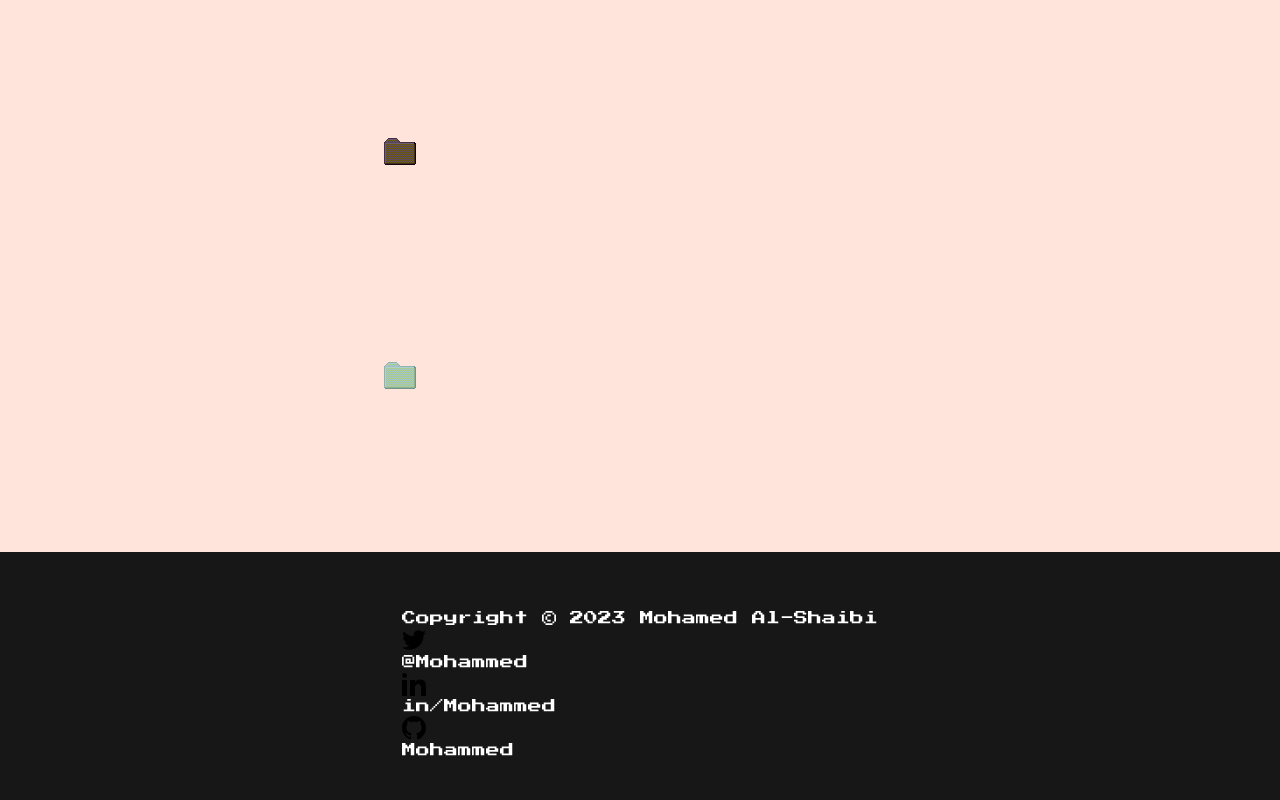
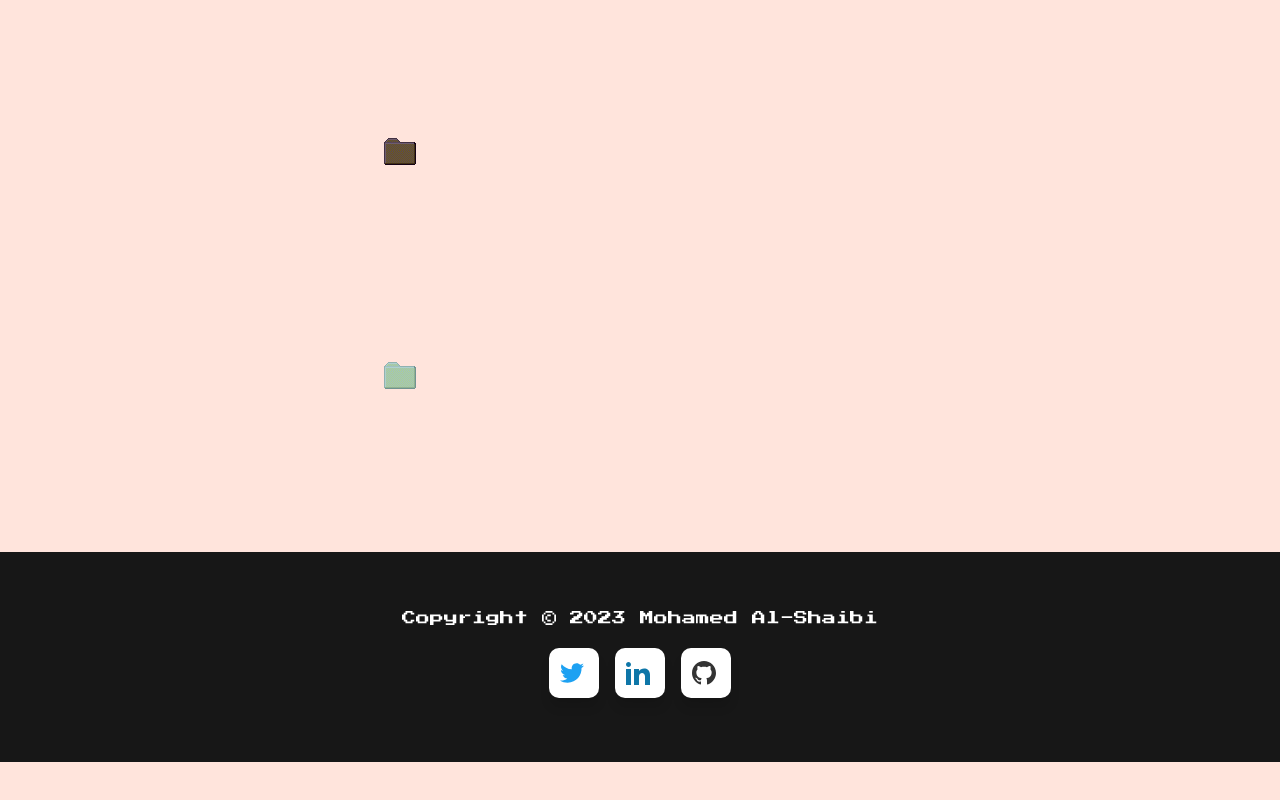
Before and after one commit to Moh-alshaibi/My-Portfolio-, a React (Vite) app: page / in a window 1280 px wide. Shown: the part 1254-2054 px from the top of the page. After the commit the page ends 2016 px from the top, so only its background shows below. Built offline with nearby package versions, Linux system fonts and the light colour scheme.

Commit message:
added social buttons

```diff
--- a/src/index.css
+++ b/src/index.css
@@ -23,6 +23,63 @@ body {
   background-color: #111111;
 }
 
+.social-links,
+.flex-center {
+  display: flex;
+  justify-content: center;
+  align-items: center;
+}
+
+.social-btn {
+  cursor: pointer;
+  height: 50px;
+  width: 50px;
+  font-family: "Titillium Web", sans-serif;
+  color: #333;
+  border-radius: 10px;
+  box-shadow: 0px 10px 10px rgba(0, 0, 0, 0.1);
+  background: white;
+  margin: 8px;
+  transition: 0.3s;
+  justify-content: center;
+  margin-top: 20px;
+}
+
+.social-btn svg {
+  height: 24px;
+  width: 24px;
+}
+
+.social-btn span {
+  width: 0px;
+  overflow: hidden;
+  transition: 0.3s;
+  text-align: center;
+  margin-left: 5px;
+}
+
+.social-btn:hover {
+  width: 150px;
+  border-radius: 5px;
+}
+
+.social-btn:hover span {
+  padding: 2px;
+  width: 80px;
+}
+
+#twitter svg {
+  fill: #1da1f2;
+}
+
+#linkedin svg {
+  fill: #0e76a8;
+}
+
+#github {
+  fill: #333;
+}
+
 @tailwind base;
 @tailwind components;
 @tailwind utilities;
```
